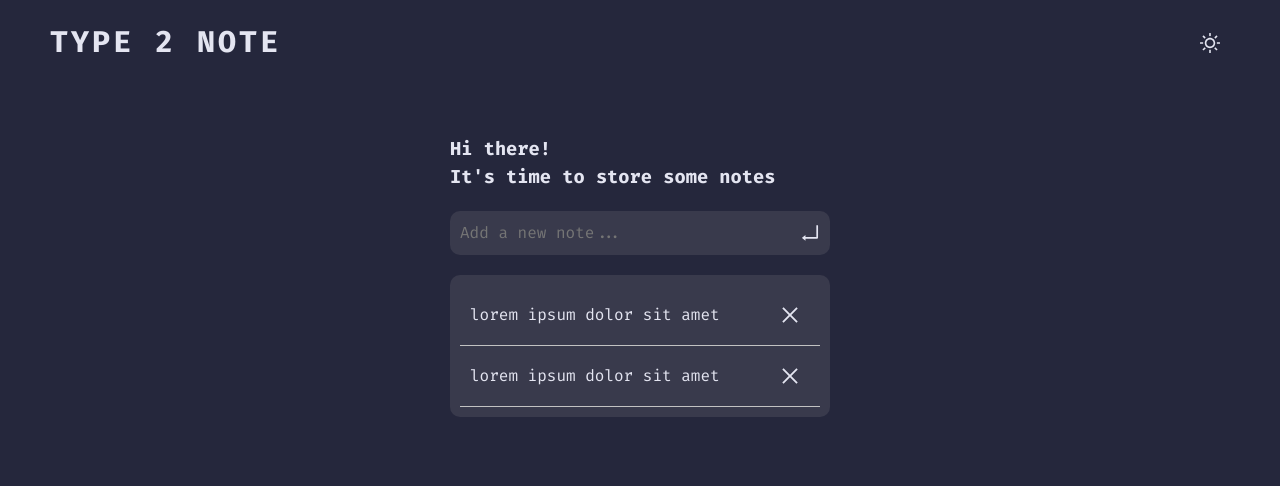
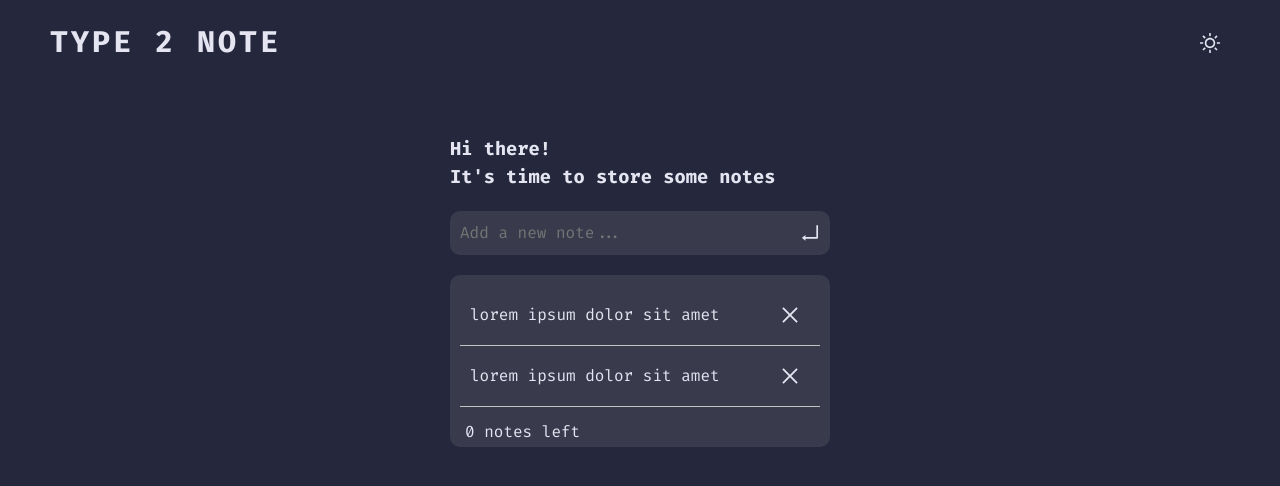
Before and after one commit to bakNa2t/type2note, a React (Vite) app: page / in a window 1280 px wide. Shown: the top 486 px of the page. Built offline with nearby package versions, Linux system fonts and the light colour scheme.

Commit message:
Added NoteFooterMenu to App

```diff
--- a/src/App.jsx
+++ b/src/App.jsx
@@ -2,6 +2,7 @@ import Header from "./ui-blocks/Header";
 import AppLayout from "./ui-blocks/AppLayout";
 import InputField from "./ui-blocks/InputField";
 import NoteField from "./ui-blocks/NoteField";
+import NoteFooterMenu from "./ui-blocks/NoteFooterMenu";
 
 import GlobalStyles from "./styles/GlobalStyles";
 
@@ -17,6 +18,7 @@ function App() {
         </h3>
         <InputField />
         <NoteField />
+        <NoteFooterMenu />
       </AppLayout>
     </>
   );
--- a/src/ui-blocks/NoteField.jsx
+++ b/src/ui-blocks/NoteField.jsx
@@ -7,7 +7,7 @@ const StyledNoteField = styled.ul`
   display: flex;
   flex-direction: column;
   background-color: var(--color-blue-zola-600);
-  border-radius: 1rem;
+  border-radius: 1rem 1rem 0 0;
   padding: 1rem;
 `;
 
--- /dev/null
+++ b/src/ui-blocks/NoteFooterMenu.jsx
@@ -0,0 +1,23 @@
+import styled from "styled-components";
+
+const StyledNoteFooterMenu = styled.div`
+  display: flex;
+  justify-content: space-between;
+  align-items: center;
+  height: 3rem;
+  padding: 1.5rem;
+  background-color: var(--color-blue-zola-600);
+  border-radius: 0 0 1rem 1rem;
+`;
+
+function NoteFooterMenu() {
+  const amountNote = 0;
+
+  return (
+    <StyledNoteFooterMenu>
+      <p>{amountNote} notes left</p>
+    </StyledNoteFooterMenu>
+  );
+}
+
+export default NoteFooterMenu;
```
